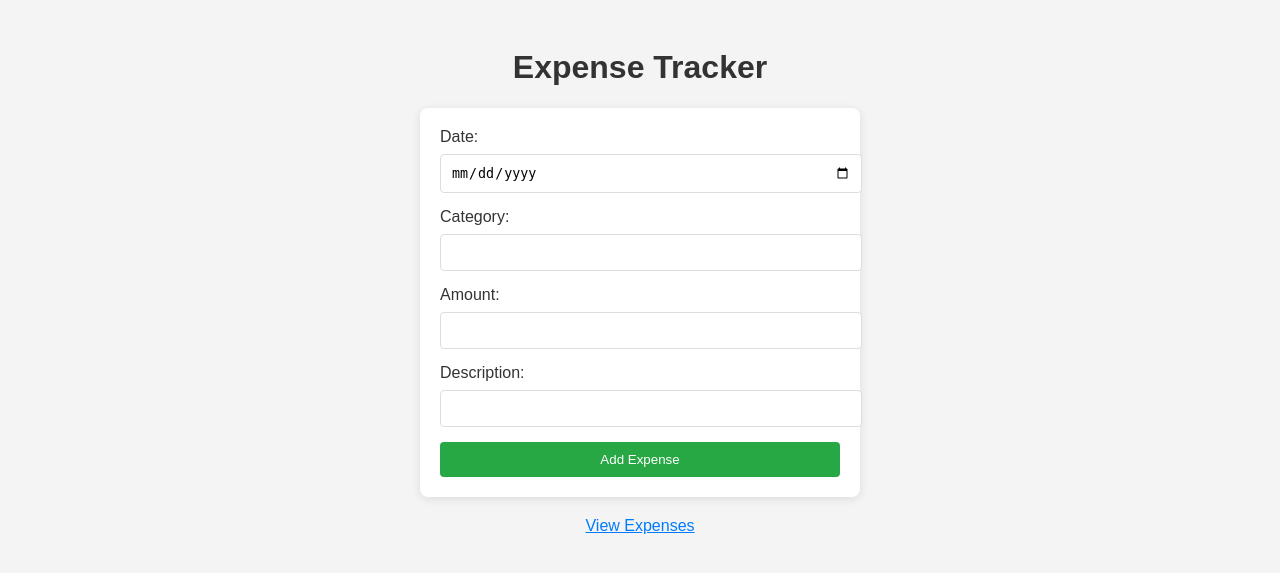
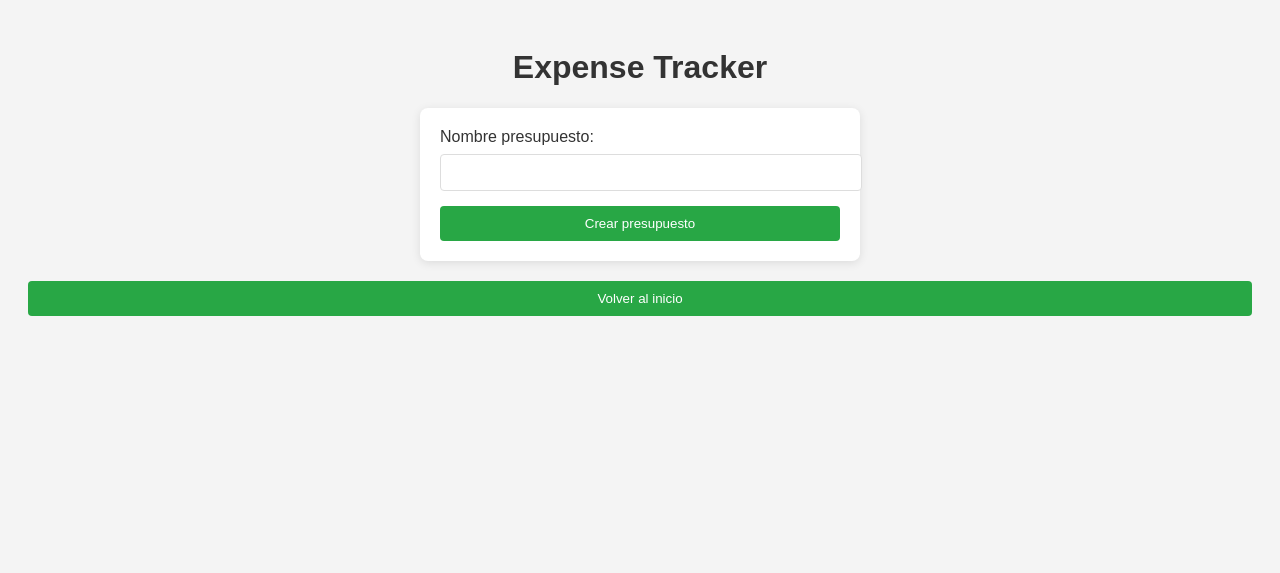
Before and after one commit to RodoAlbornoz/Proyecto-manejo-de-finanzas, a Flask app: template templates/nuevo-presupuesto.html in a window 1280 px wide. Shown: the top 573 px of the page. Run offline with Flask 3, Linux system fonts and the light colour scheme; the template is opened without the code that fills it, so the values that code supplies are empty.

```diff
--- a/templates/index.html
+++ b/templates/index.html
@@ -19,7 +19,7 @@
             <button>Añadir presupuesto</button>
         </a>
 
-        <a href="consultar-presupuesto.html"></a>
+        <a href="consultar-presupuesto.html">
             <button>Consultar presupuestos</button>
         </a>
     </main>
--- a/templates/nuevo-presupuesto.html
+++ b/templates/nuevo-presupuesto.html
@@ -3,27 +3,21 @@
 <head>
     <meta charset="UTF-8">
     <meta name="viewport" content="width=device-width, initial-scale=1.0">
-    <title>Expense Tracker</title>
     <link rel="stylesheet" href="{{ url_for('static', filename='css/styles.css') }}">
 </head>
 <body>
     <h1>Expense Tracker</h1>
-    <form action="/add" method="POST">
-        <label for="date">Date:</label>
-        <input type="date" id="date" name="date" required>
+    <main>
+        <form action="nuevo-gasto.html" method="GET">
+            <label for="description">Nombre presupuesto:</label>
+            <input type="text" id="description" name="description" required">
 
-        <label for="category">Category:</label>
-        <input type="text" id="category" name="category" required>
+            <button type="submit">Crear presupuesto</button>
+        </form>
 
-        <label for="amount">Amount:</label>
-        <input type="number" step="0.01" id="amount" name="amount" required>
-
-        <label for="description">Description:</label>
-        <input type="text" id="description" name="description">
-
-        <button type="submit">Add Expense</button>
-    </form>
-
-    <a href="/expenses">View Expenses</a>
+        <a href="index.html">
+            <button>Volver al inicio</button>
+        </a>
+    </main>
 </body>
 </html>
```
Also changed, not shown: templates/nuevo-gasto.html (added, +34 -0 lines).
